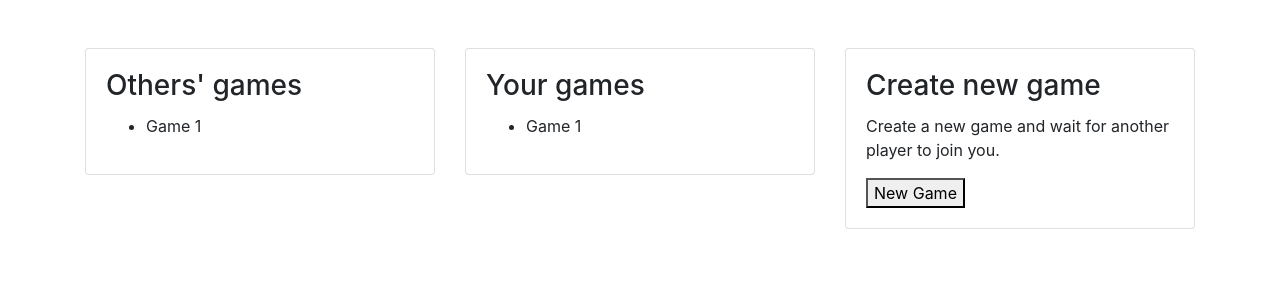
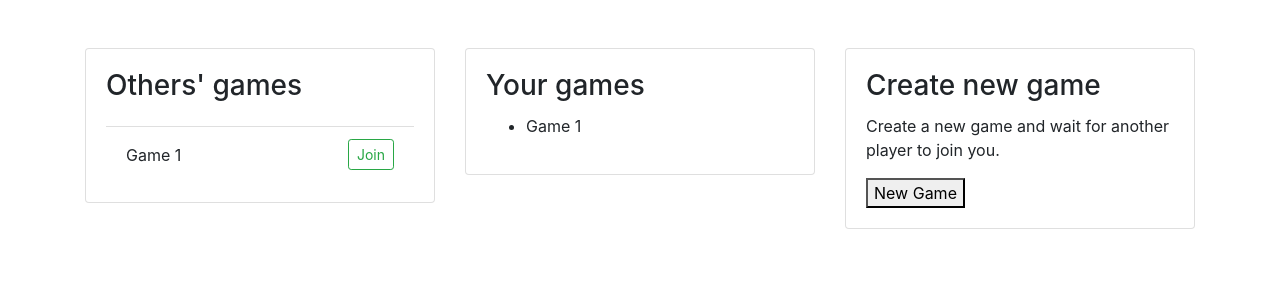
Before and after one commit to sebasgavi/tranqui-rpsls, a Django app: template game/templates/game/index.html in a window 1280 px wide. Shown: the part 261-561 px from the top of the page. Run offline with Django 3.2, Linux system fonts and the light colour scheme; tables that the repository leaves empty hold one stand-in row (values such as "Sample post"); the template is opened without the code that fills it: values that come from a table or form of the project are taken from there, most other values are stand-ins (such as "Sample title", 1, 10 or a date in 2020); some libraries are stand-ins or nearby versions.

Commit message:
join game functionality

```diff
--- a/game/templates/game/index.html
+++ b/game/templates/game/index.html
@@ -7,10 +7,17 @@
         <div class="col-md-4">
                 <div class="card">
                     <div class="card-body">
-                        <h3 class="card-title">Others' games</h3>
-                        <ul>
+                        <h3 class="card-title mb-4">Others' games</h3>
+                        <ul class="list-group list-group-flush">
                             {% for game in other_new_games %}
-                                <li>Game {{ game.id }}</li>
+                                <li class="list-group-item d-flex justify-content-between align-items-center">
+                                    Game {{ game.id }}
+                                    <form action="{% url 'game:join' %}" method="POST">
+                                        {% csrf_token %}
+                                        <input type="hidden" name="game_id" value="{{ game.id }}">
+                                        <button type="submit" class="btn btn-sm btn-outline-success">Join</button>
+                                    </form>
+                                </li>
                             {% endfor %}
                         </ul>
                     </div>
--- a/game/urls.py
+++ b/game/urls.py
@@ -9,5 +9,6 @@ urlpatterns = [
     path('enter', views.enter, name='enter'),
     path('leave', views.leave, name='leave'),
     path('new', views.new, name='new'),
-    path('field', views.field, name='field')
+    path('join', views.join, name='join'),
+    path('detail', views.detail, name='detail')
 ]
```
Also changed, not shown: game/views.py (+18 -5 lines), game/templates/game/detail.html (renamed from game/templates/game/field.html).
